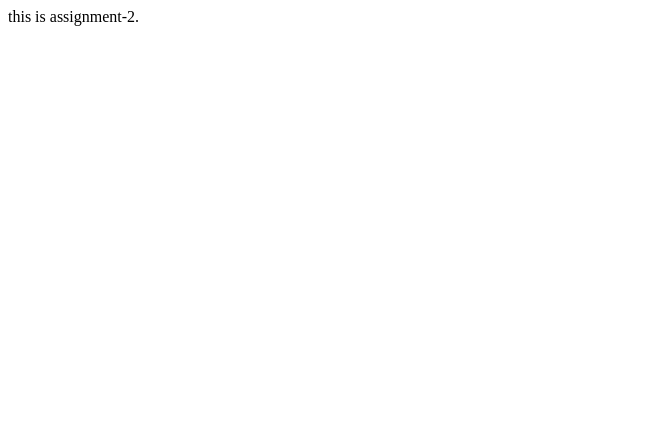
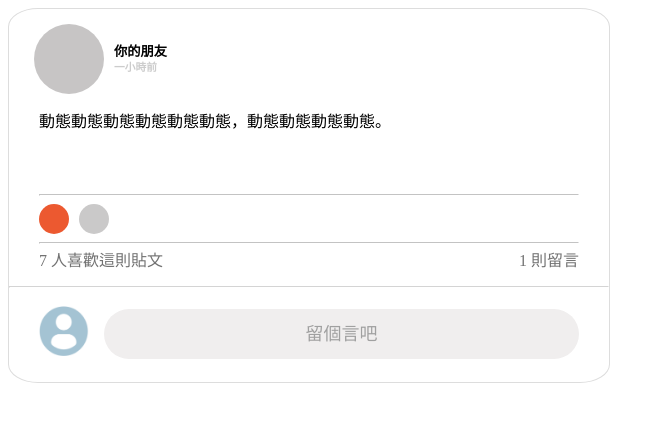
Before and after one commit to joe91330/joe91330.github.io, a plain HTML site: page week-0/Assignment-2/index.html in a window 1280 px wide. Shown: the whole page, without its empty margins (0-665 px from the left). Drawn offline with Linux system fonts and the light colour scheme.

Commit message:
assignment-2

```diff
--- a/week-0/Assignment-2/index.html
+++ b/week-0/Assignment-2/index.html
@@ -1 +1,33 @@
-this is assignment-2.
+<!DOCTYPE html>
+<html lang="en">
+  <head>
+    <meta charset="UTF-8" />
+    <meta name="viewport" content="width=device-width, initial-scale=1.0" />
+    <meta http-equiv="X-UA-Compatible" content="ie=edge" />
+    <title>Static Template</title>
+    <link rel="stylesheet" href="style.css" />
+  </head>
+  <body>
+    <div class="bigcircle">
+      <h5>你的朋友</h5>
+      <h6>一小時前</h6>
+    </div>
+    <article>動態動態動態動態動態動態，動態動態動態動態。</article>
+
+    <br /><br /><br />
+    <hr class="shortline" />
+    <div id="left-circle">
+      <div id="right-circle"></div>
+    </div>
+    <hr class="shortline" />
+
+    <p class="number" id="num-like">7 人喜歡這則貼文
+      <p class="number" id="num-message">1 則留言</p>
+    </p>
+    <hr id="long-line" />
+    <div class="mid">
+      <img src="user-profile.png" id="user-image"</img>
+      <p id="leave-message">留個言吧</p>
+    </div>
+  </body>
+</html>
--- /dev/null
+++ b/week-0/Assignment-2/style.css
@@ -0,0 +1,97 @@
+body {
+    width: 600px;
+    border: 1px solid rgb(221, 221, 221);
+    border-radius: 5%;
+  }
+  .bigcircle {
+    width: 70px;
+    height: 70px;
+    border-radius: 50%;
+    background-color: rgb(199, 197, 197);
+    display: inline-block;
+    margin: 15px 0px 0px 25px;
+    position: relative;
+  }
+  h5 {
+    position: absolute;
+    width: 100px;
+    top: -5px;
+    left: 80px;
+  }
+
+  h6 {
+    position: absolute;
+    width: 100px;
+    top: 10px;
+    left: 80px;
+    color: rgb(204, 204, 204);
+  }
+
+  article {
+    margin-left: 30px;
+    margin-top: 10px;
+  }
+
+  #left-circle {
+    width: 30px;
+    height: 30px;
+    border-radius: 50%;
+    background-color: rgb(236, 89, 48);
+    position: relative;
+    margin-left: 30px;
+  }
+  #right-circle {
+    width: 30px;
+    height: 30px;
+    border-radius: 50%;
+    background-color: rgb(202, 201, 201);
+    position: absolute;
+    left: 40px;
+  }
+
+  .shortline {
+    margin-left: 30px;
+    margin-right: 30px;
+    border-color: rgb(255, 255, 255);
+    opacity: 70%;
+  }
+  #long-line {
+    border-color: rgb(255, 255, 255);
+    opacity: 50%;
+  }
+
+  .number {
+    width: 255px;
+    display: inline-block;
+    margin-left: 30px;
+    height: 0px;
+    color: rgb(114, 114, 114);
+    font-size: 16px;
+    margin-top: -5px;
+  }
+  #num-message {
+    text-align: right;
+  }
+
+  .mid {
+    display: flex;
+    margin: -5px 0px 5px 0px;
+  }
+  #user-image {
+    width: 50px;
+    height: 50px;
+    margin: 15px 5px 10px 30px;
+    line-height: 20px;
+  }
+  #leave-message {
+    width: 500px;
+    height: 40px;
+    margin-left: 10px;
+    margin-right: 30px;
+    background-color: rgb(240, 238, 238);
+    border-radius: 30px;
+    color: rgb(160, 160, 160);
+    text-align: center;
+    padding-top: 10px;
+    font-size: 18px;
+  }
```
Also changed, not shown: week-0/Assignment-2/user-profile.png (added), 2 other files.
